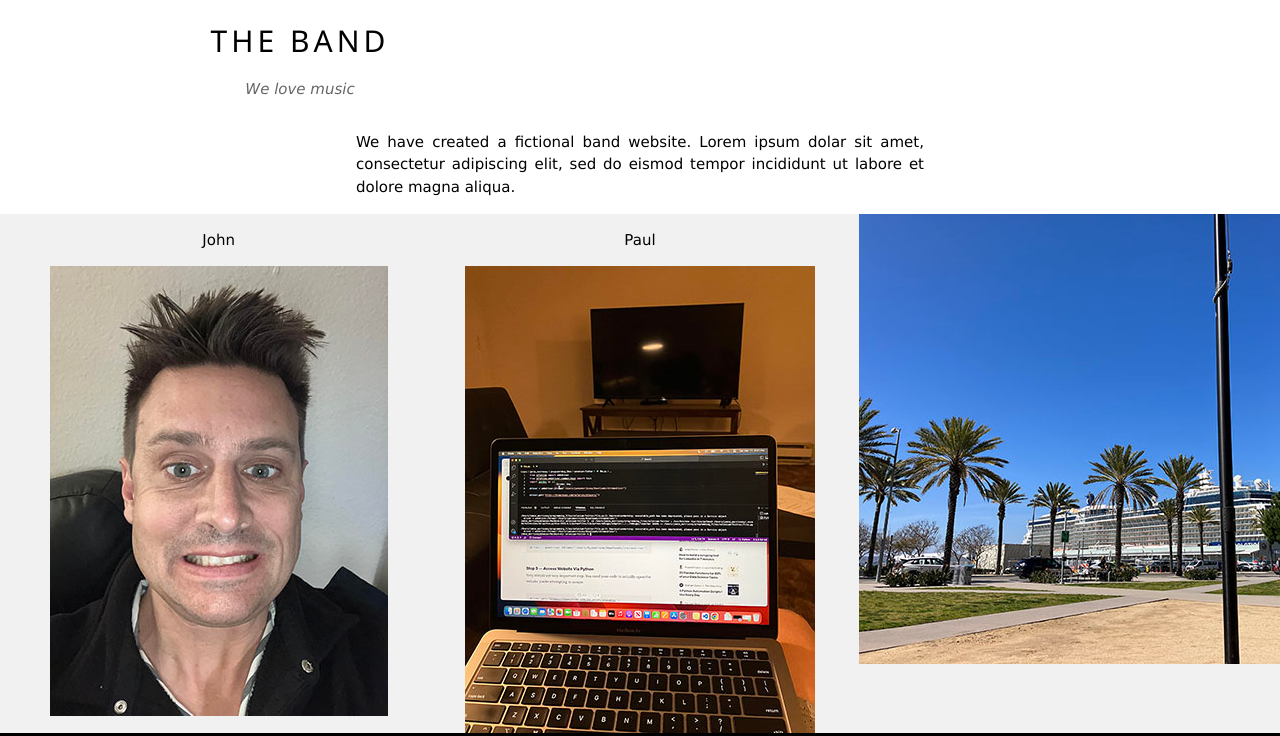
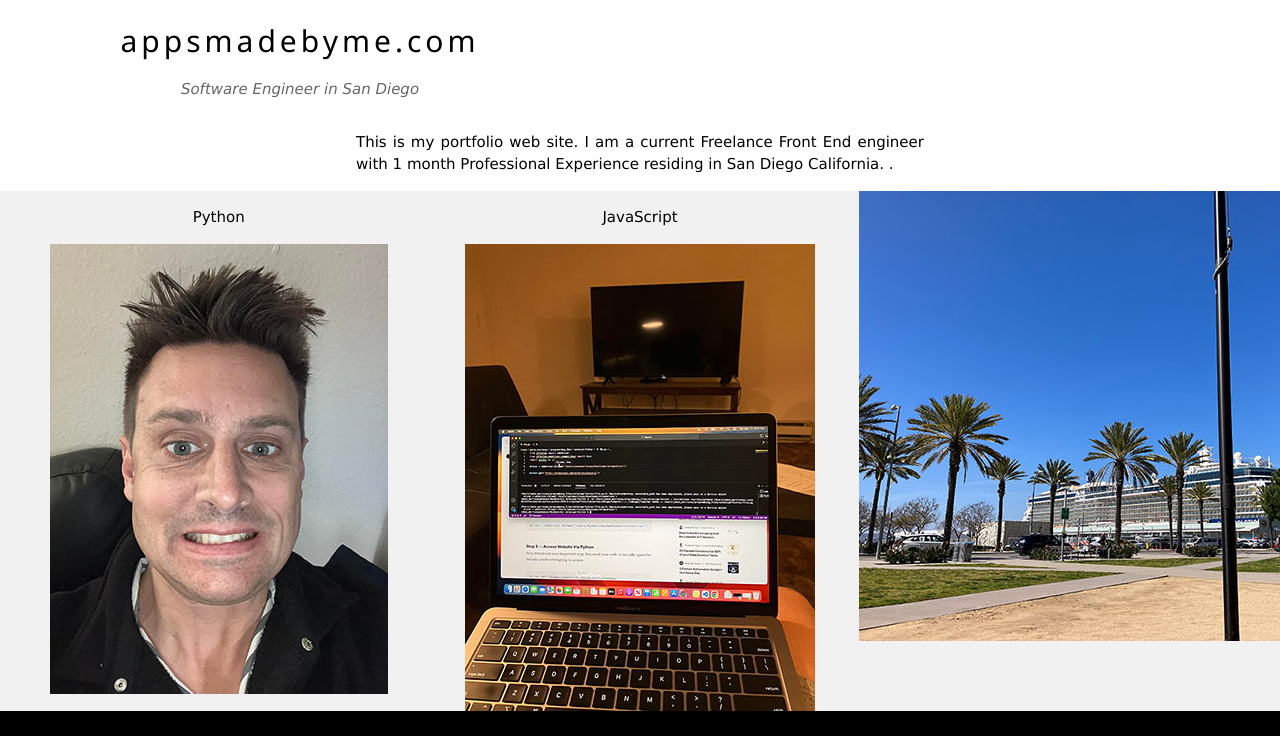
Before and after one commit to jamie082/website_portfolio, a plain HTML site: page index.html in a window 1280 px wide. Shown: the part 98-834 px from the top of the page. Drawn offline with nearby package versions, Linux system fonts and the light colour scheme.

Commit message:
almost finished

```diff
--- a/index.html
+++ b/index.html
@@ -38,22 +38,22 @@
     </script>
 
     <section class="w3-container w3-center" style="max-width:600px">
-        <h2 class="w3-wide">THE BAND</h2>
-        <p class="w3-opacity"><i>We love music</i></p>
+        <h2 class="w3-wide">appsmadebyme.com</h2>
+        <p class="w3-opacity"><i>Software Engineer in San Diego</i></p>
     </section>
 
     <section class="w3-container w3-content w3-center" style="max-width:600px">
     <p class="w3-justify">
-        We have created a fictional band website. Lorem ipsum dolar sit amet, consectetur adipiscing elit, sed do eismod tempor incididunt ut labore et dolore magna aliqua.</p>
+        This is my portfolio web site. I am a current Freelance Front End engineer with 1 month Professional Experience residing in San Diego California. .</p>
     </section>
 
     <section class="w3-row-padding w3-center w3-light-grey">
         <article class="w3-third">
-            <p>John</p>
+            <p>Python</p>
             <img src="face.jpg" alt="face image:100%">
         </article>
         <article class="w3-third">
-            <p>Paul</p>
+            <p>JavaScript</p>
             <img src="laptop.jpg" alt="laptop image:100%">
         </article>
         <article class="w3-third">
```
